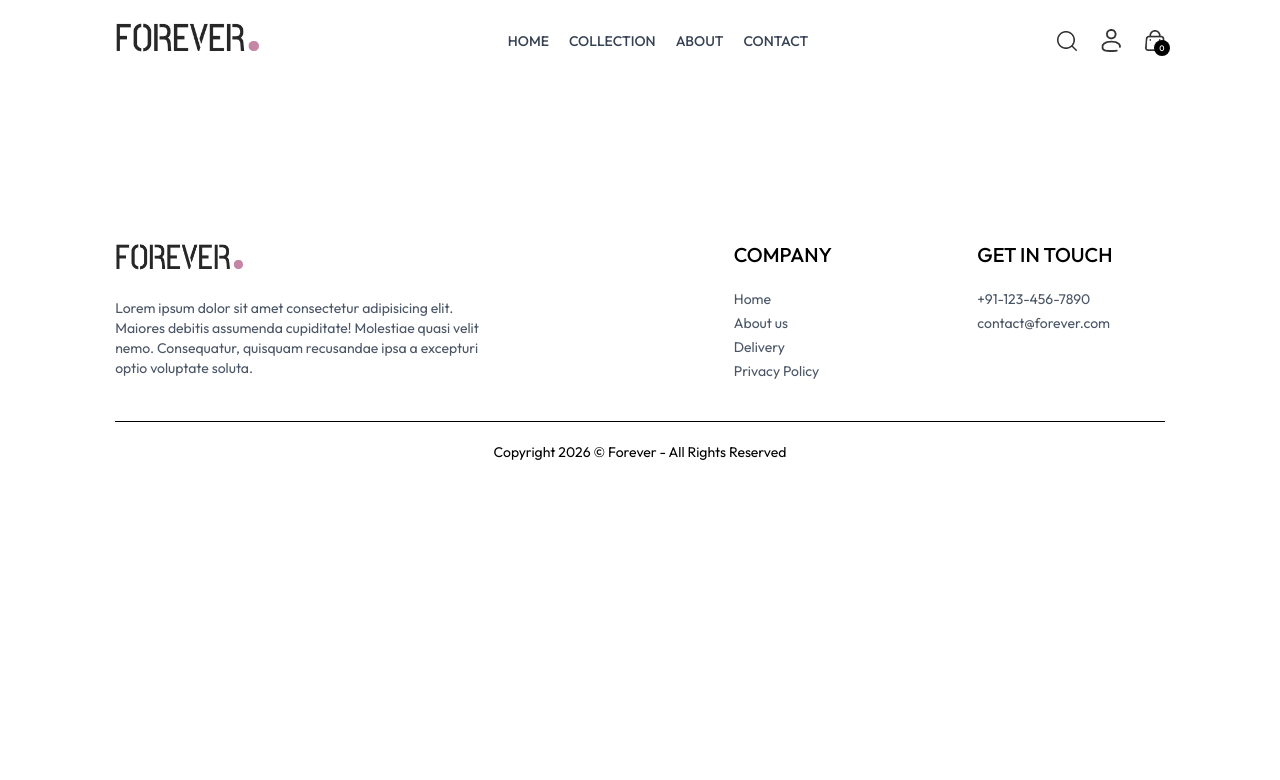
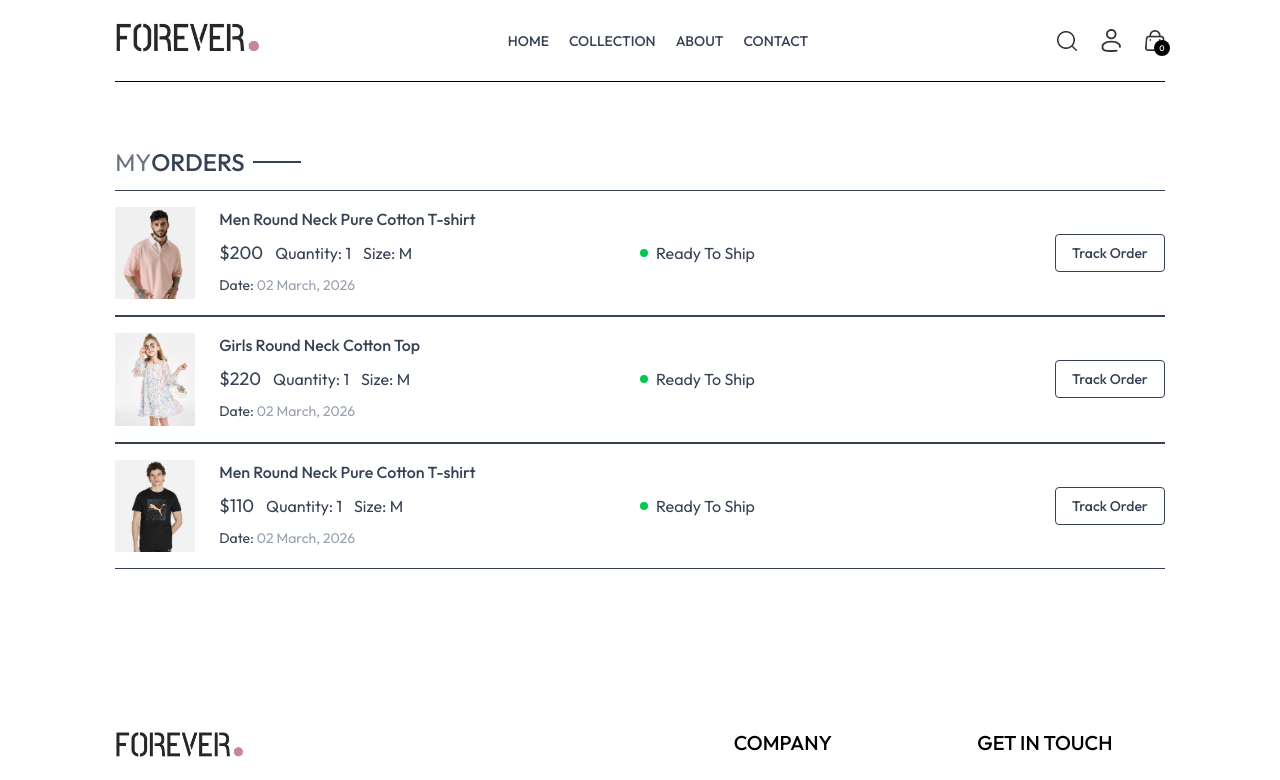
Before and after one commit to ankitsharma34/E-Commerce-App, a React app in the folder frontend/: page /orders in a window 1280 px wide. Shown: the top 780 px of the page. Built offline with nearby package versions, Linux system fonts and the light colour scheme; the HTML template or start-up script is replaced by a standard one.

Commit message:
Orders page created

```diff
--- a/frontend/src/pages/Orders.jsx
+++ b/frontend/src/pages/Orders.jsx
@@ -1,7 +1,56 @@
-import React from "react";
+import React, { useContext } from "react";
+import { ShopContext } from "../context/ShopContext";
+import Title from "../components/Title";
 
 const Orders = () => {
-  return <div></div>;
+  const { products, currency } = useContext(ShopContext);
+
+  return (
+    <div className="border-t pt-16">
+      <div className="text-2xl">
+        <Title text1={"MY"} text2={"ORDERS"} />
+      </div>
+      <div>
+        {products.slice(1, 4).map((item) => (
+          <div
+            key={item._id}
+            className="py-4 border-t border-b text-gray-700 flex flex-col md:flex-row md:items-center md:justify-between gap-4"
+          >
+            <div className="flex items-start gap-6 text-sm">
+              <img
+                src={item.image[0]}
+                alt={item.name}
+                className="w-16 sm:w-20"
+              />
+              <div>
+                <p className="sm:text-base font-medium">{item.name}</p>
+                <div className="flex items-center gap-3 mt-2 text-base text-gray-700">
+                  <p className="text-lg">
+                    {currency}
+                    {item.price}
+                  </p>
+                  <p>Quantity: 1</p>
+                  <p>Size: M</p>
+                </div>
+                <p className="mt-2">
+                  Date: <span className="text-gray-400">02 March, 2026</span>
+                </p>
+              </div>
+            </div>
+            <div className="md:w-1/2 flex justify-between">
+              <div className="flex items-center gap-2">
+                <p className="min-w-2 h-2 rounded-full bg-green-500"></p>
+                <p className="text-sm md:text-base">Ready To Ship</p>
+              </div>
+              <button className="border px-4 py-2 text-sm font-medium rounded-sm">
+                Track Order
+              </button>
+            </div>
+          </div>
+        ))}
+      </div>
+    </div>
+  );
 };
 
 export default Orders;
```
